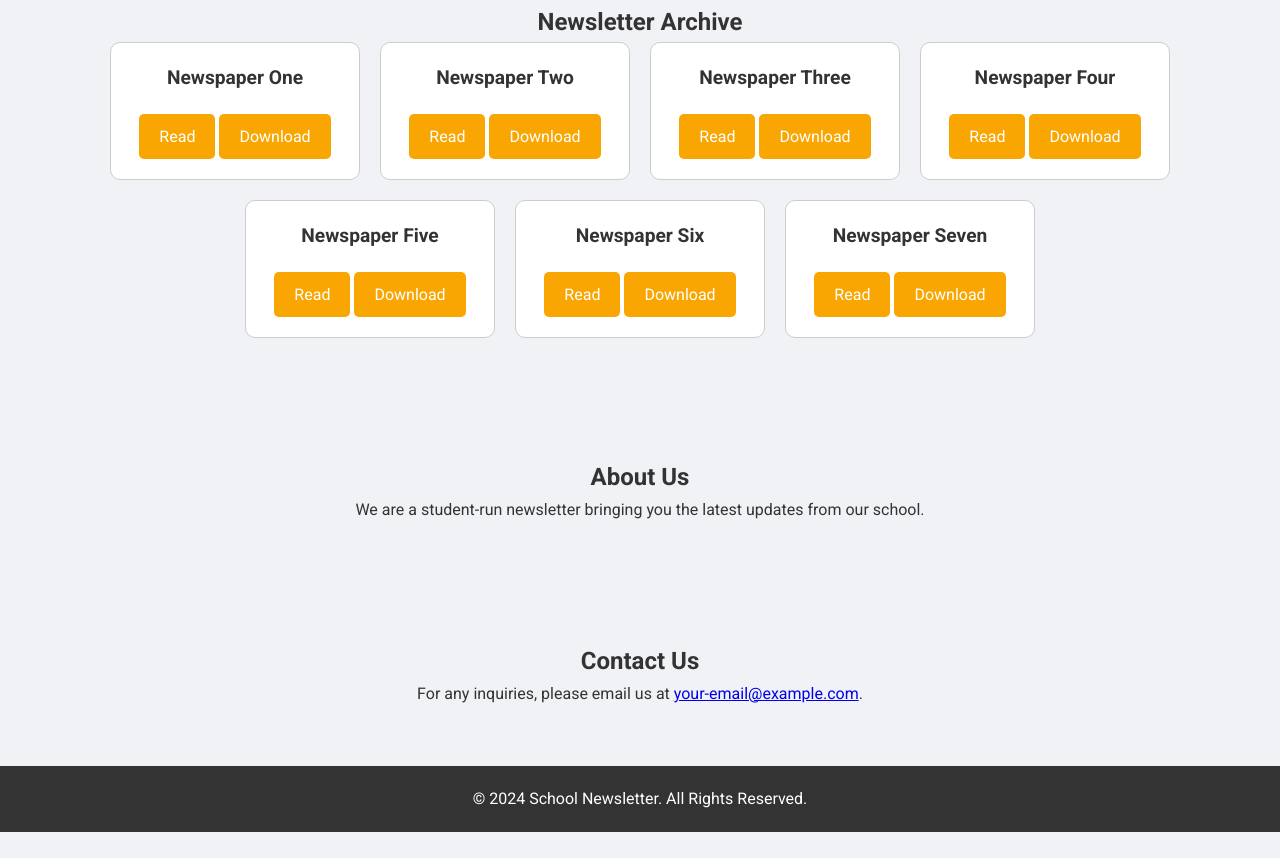
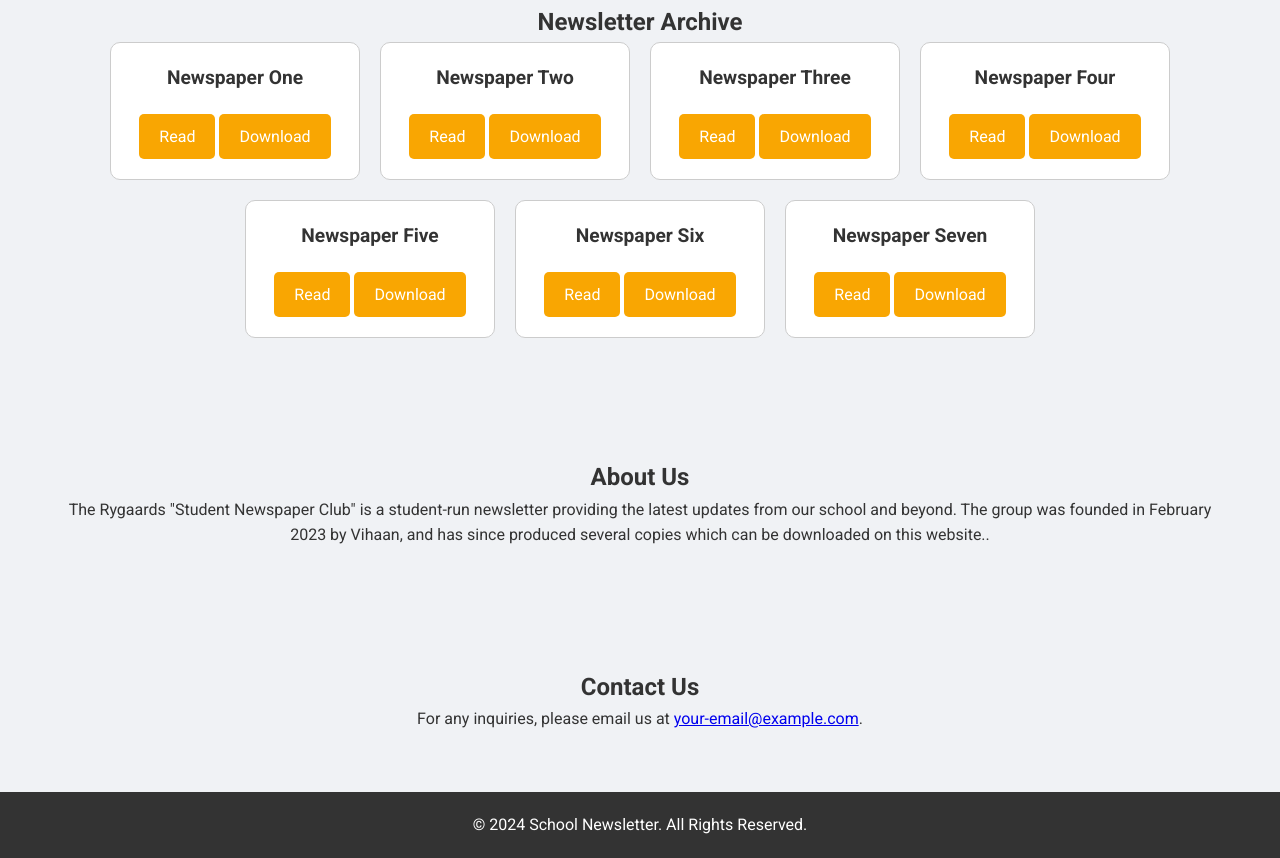
Before and after one commit to Vihaan-1/Newspapers, a plain HTML site: page index.html in a window 1280 px wide. Shown: the part 915-1773 px from the top of the page. Before the commit the page ends 1747 px from the top, so only its background shows below. Drawn offline with Linux system fonts and the light colour scheme.

Commit message:
Update index.html

```diff
--- a/index.html
+++ b/index.html
@@ -3,7 +3,7 @@
 <head>
     <meta charset="UTF-8">
     <meta name="viewport" content="width=device-width, initial-scale=1.0">
-    <title>School Newsletter Archive</title>
+    <title>Rygaards School Newsletter Archive</title>
     <link rel="stylesheet" href="styles.css">
     <link href="https://fonts.googleapis.com/css2?family=Roboto:wght@400;700&display=swap" rel="stylesheet">
 </head>
@@ -39,7 +39,7 @@
     <section id="about">
         <div class="content">
             <h2>About Us</h2>
-            <p>We are a student-run newsletter bringing you the latest updates from our school.</p>
+            <p>The Rygaards "Student Newspaper Club" is a student-run newsletter providing the latest updates from our school and beyond. The group was founded in February 2023 by Vihaan, and has since produced several copies which can be downloaded on this website..</p>
         </div>
     </section>
     <section id="contact">
```
